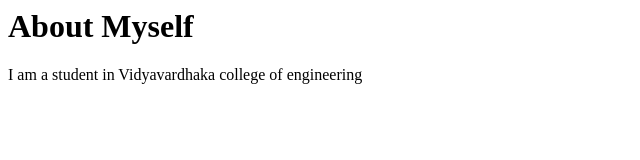
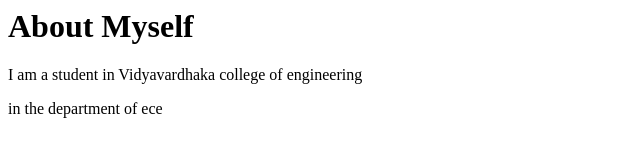
Before and after one commit to Sohan20-hub/webpage.github.io, a plain HTML site: page index.html in a window 1280 px wide. Shown: the whole page, without its empty margins (0-640 px from the left). Drawn offline with Linux system fonts and the light colour scheme.

Commit message:
Update index.html

```diff
--- a/index.html
+++ b/index.html
@@ -3,5 +3,6 @@
 <h1>About Myself</h1>
 <p>
 I am a student in Vidyavardhaka college of engineering</p>
+  <p>in the department of ece</p>
 </body>
 </html>
```
